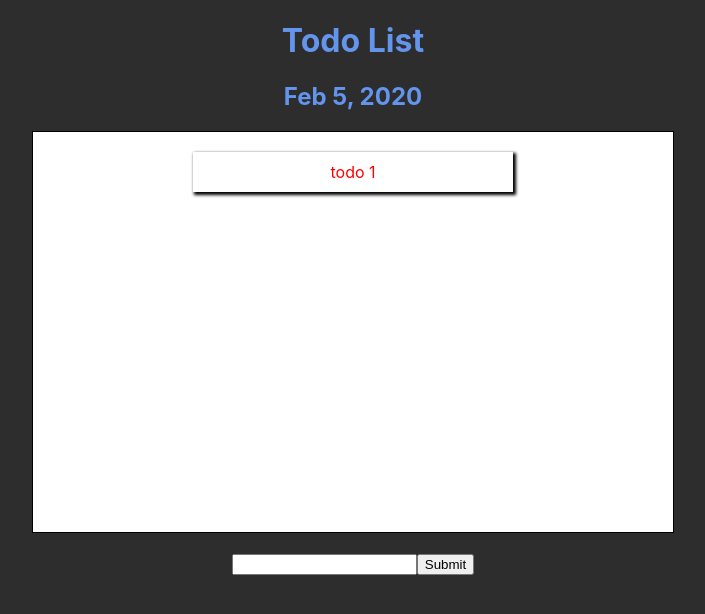
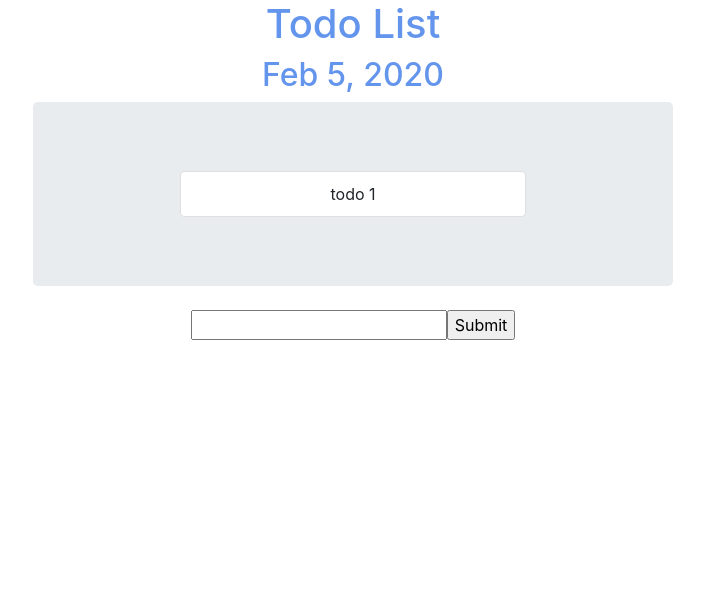
Before and after one commit to twandeveloper/React-Todo, a React (Create React App) app: page / in a window 1280 px wide. Shown: the top 614 px of the page, without its empty margins (287-992 px from the left). Built offline with nearby package versions, Linux system fonts and the light colour scheme.

Commit message:
Added react-bootstrap to project

```diff
--- a/package.json
+++ b/package.json
@@ -6,7 +6,9 @@
     "@testing-library/jest-dom": "^4.2.4",
     "@testing-library/react": "^9.4.0",
     "@testing-library/user-event": "^7.2.1",
+    "bootstrap": "^4.4.1",
     "react": "^16.12.0",
+    "react-bootstrap": "^1.0.0-beta.16",
     "react-dom": "^16.12.0",
     "react-scripts": "3.3.1"
   },
--- a/src/App.js
+++ b/src/App.js
@@ -1,4 +1,6 @@
 import React, { Component } from 'react'
+import 'bootstrap/dist/css/bootstrap.min.css'
+
 import Todos from './components/Todos/Todos'
 import AddTodo from './components/AddTodo/AddTodo'
 import Header from './components/Header/Header'
--- a/src/components/Todos/TodoItem/TodoItem.js
+++ b/src/components/Todos/TodoItem/TodoItem.js
@@ -1,11 +1,15 @@
 import React from 'react'
+import {ListGroup} from 'react-bootstrap'
 
 import classes from './TodoItem.module.css'
 
 export default function TodoItem(props) {
     return (
-        <p
+        <ListGroup.Item
             className={classes.todoItem}
-            onClick={props.delete}>{props.todo.task}</p>
+            onClick={props.delete}
+        >
+                {props.todo.task}
+        </ListGroup.Item>
     )
 }
--- a/src/components/Todos/TodoItem/TodoItem.module.css
+++ b/src/components/Todos/TodoItem/TodoItem.module.css
@@ -1,7 +1,7 @@
 .todoItem {
-    box-shadow: 2px 2px 3px 1px black ;
-    width: 300px;
-    color: red;
-    margin: 20px auto;
+    /* box-shadow: 2px 2px 3px 1px black ; */
+    width: 60%;
+    /* color: red; */
+    margin: 5px auto;
     padding: 10px;
 }
--- a/src/components/Todos/Todos.js
+++ b/src/components/Todos/Todos.js
@@ -1,4 +1,6 @@
 import React from 'react'
+import { Jumbotron, Container } from 'react-bootstrap'
+
 import TodoItem from './TodoItem/TodoItem'
 
 import classes from './Todos.module.css'
@@ -14,8 +16,8 @@ export default function Todos(props) {
     })
 
     return (
-        <div className={classes.Todos}>
-            {todos}
-        </div>
+        <Jumbotron className={classes.Todos}>
+            { todos }
+        </Jumbotron>
     )
 }
--- a/src/components/Todos/Todos.module.css
+++ b/src/components/Todos/Todos.module.css
@@ -1,7 +1,11 @@
 .Todos {
-    border: 1px solid black;
-    background-color: #ffff;
+    display: grid;
+    grid-template-rows: minmax(0px, auto);
+    grid-template-columns: minmax(25%, auto);
+    /* border: 5px solid black;
+    border-radius: 10px;
+    background-color: #ffff; */
+    align-items: center;
+    width: 50%;
     margin: auto;
-    width: 50%;
-    min-height: 400px;
 }
```
Also changed, not shown: 1 other file (tests, documents, lock files or other folders).
